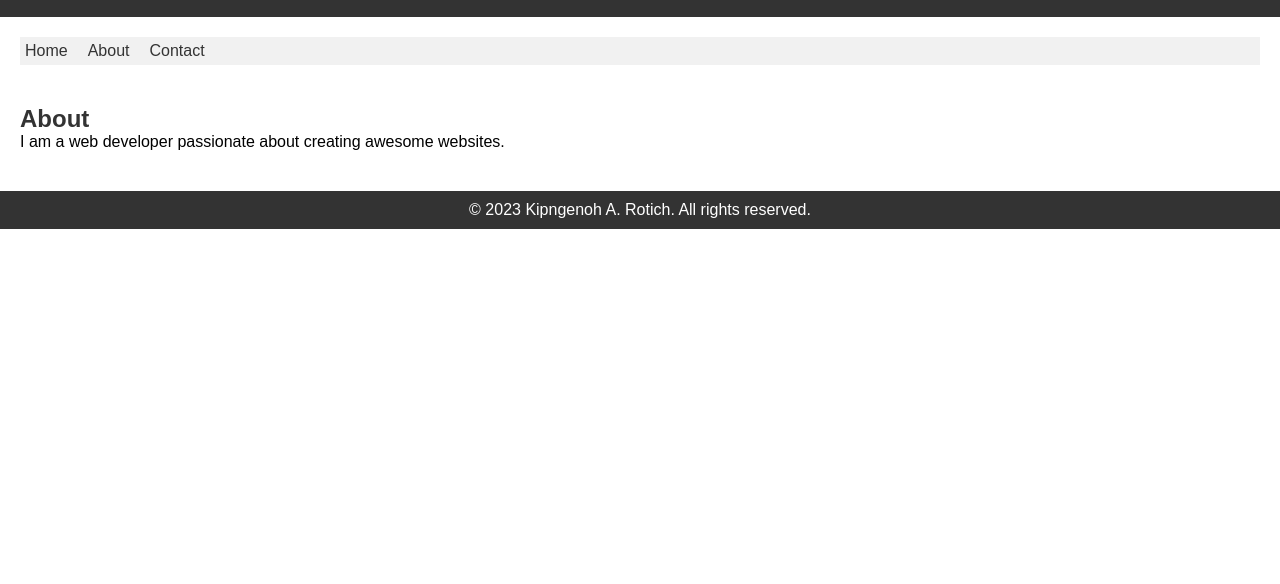
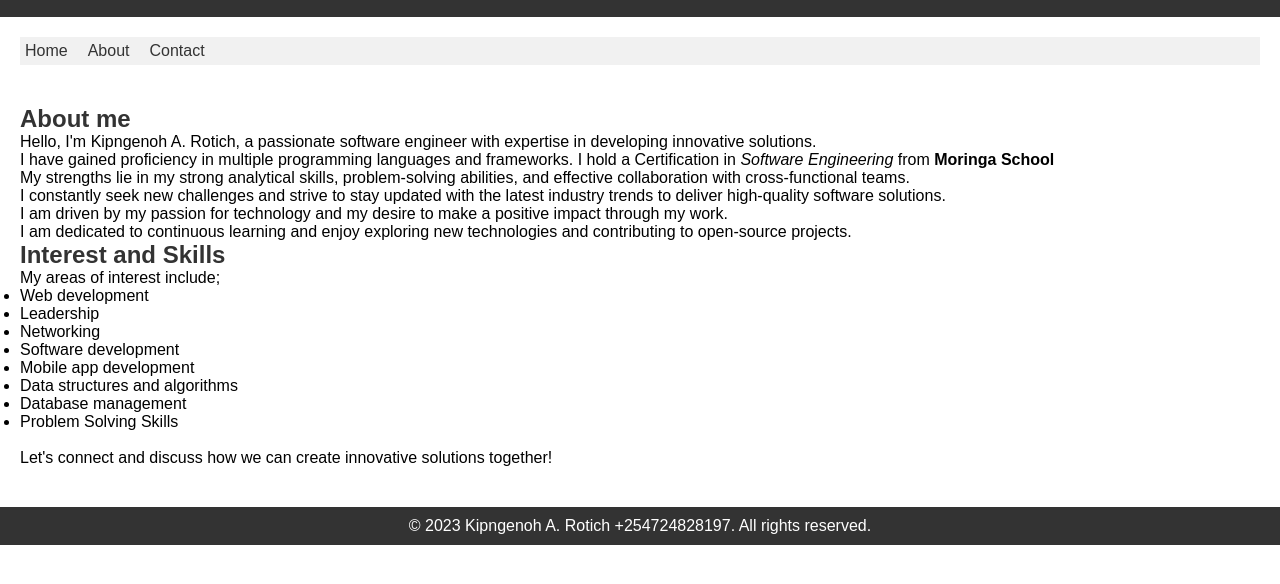
Before and after one commit to kipngenohaaron/PersonalWebsite, a plain HTML site: page about.html in a window 1280 px wide. Shown: the part 60-644 px from the top of the page. Drawn offline with Linux system fonts and the light colour scheme.

Commit message:
about section update

```diff
--- a/about.html
+++ b/about.html
@@ -23,13 +23,38 @@
 
   <main>
     <section>
-      <h2>About</h2>
-      <p>I am a web developer passionate about creating awesome websites.</p>
-    </section>
-  </main>
+                <div class="column">
+          <h1>About me</h1>
+          <p>Hello, I'm Kipngenoh A. Rotich, a passionate software engineer with expertise in developing innovative solutions.
+             <br>I have gained proficiency in multiple programming languages and frameworks. I hold a Certification in <i>Software Engineering</i> from <b>Moringa School</b><br>
+            My strengths lie in my strong analytical skills, problem-solving abilities, and effective collaboration with
+            cross-functional teams. <br>I constantly seek new challenges and strive to stay updated with the latest industry trends
+            to deliver high-quality software solutions. <br>I am driven by my passion for technology and my desire to make a positive
+            impact through my work.
+             <br>I am
+            dedicated to continuous learning and enjoy exploring new technologies and contributing to open-source projects.
+        <br>
+            <h2>Interest and Skills</h2>
+            <p>My areas of interest include;</p>
+            <ul>
+                <li>Web development</li>
+                <li>Leadership</li>
+                <li>Networking</li>
+                <li>Software development</li>
+                <li>Mobile app development</li>
+                <li>Data structures and algorithms</li>
+                <li>Database management</li>
+                <li>Problem Solving Skills</li>
+              </ul>
+
+             <br>Let's connect and discuss how we can create innovative solutions together!</p>
+        </div>
+      </section>
+    </main>
+
 
   <footer>
-    <p>&copy; 2023 Kipngenoh A. Rotich. All rights reserved.</p>
+    <p>&copy; 2023 Kipngenoh A. Rotich +254724828197. All rights reserved.</p>
   </footer>
 </body>
 
```
